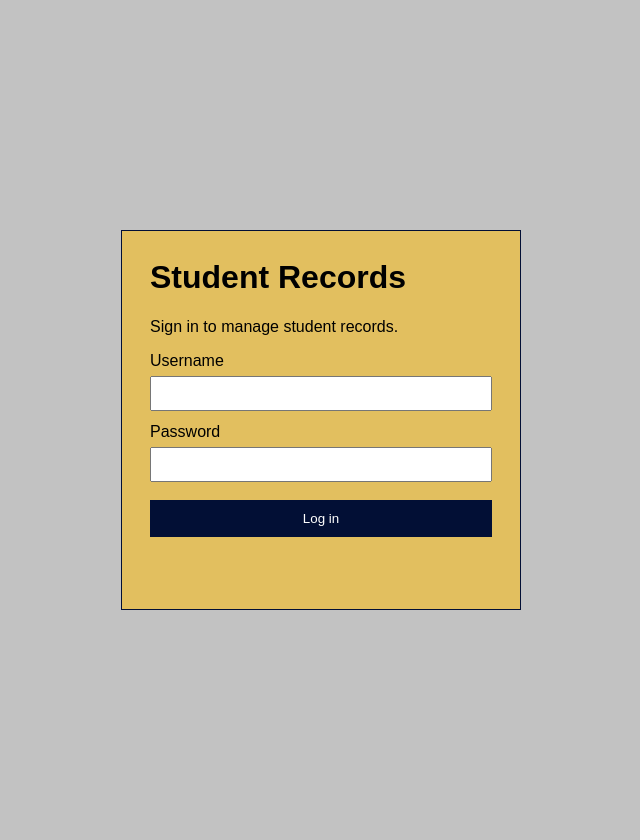
After one commit to japthh/Project_SysInt, a PHP site: page /login.html in a window 1280 px wide. The commit adds this page. Shown: the whole page, without its empty margins (319-959 px from the left). Run offline with PHP 8.4, Linux system fonts and the light colour scheme.

Commit message:
added login template and handling

```diff
--- a/addStudent.php
+++ b/addStudent.php
@@ -1,5 +1,7 @@
 <?php
 header("Content-Type: application/json");
+require_once "auth.php";
+require_authenticated_session();
 require_once "db.php";
 
 if($_SERVER["REQUEST_METHOD"] === "POST"){
--- a/deleteStudent.php
+++ b/deleteStudent.php
@@ -1,5 +1,7 @@
 <?php
 header('Content-Type: application/json');
+require_once 'auth.php';
+require_authenticated_session();
 require_once 'db.php';
 
 if ($_SERVER['REQUEST_METHOD'] !== 'DELETE') {
--- /dev/null
+++ b/login.html
@@ -0,0 +1,27 @@
+<!DOCTYPE html>
+<html lang="en">
+<head>
+    <meta charset="UTF-8">
+    <meta name="viewport" content="width=device-width, initial-scale=1.0">
+    <title>Login | Student Records</title>
+    <link rel="stylesheet" href="style.css">
+</head>
+<body class="login-page">
+    <main class="login-card">
+        <h1>Student Records</h1>
+        <p>Sign in to manage student records.</p>
+
+        <form id="loginForm" class="login-form">
+            <label for="username">Username</label>
+            <input type="text" id="username" name="username" autocomplete="username" required>
+
+            <label for="password">Password</label>
+            <input type="password" id="password" name="password" autocomplete="current-password" required>
+
+            <button type="submit">Log in</button>
+        </form>
+        <p id="loginMessage" class="login-message" role="status" aria-live="polite"></p>
+    </main>
+    <script src="login.js"></script>
+</body>
+</html>
--- /dev/null
+++ b/login.js
@@ -0,0 +1,42 @@
+const loginForm = document.getElementById("loginForm");
+const loginMessage = document.getElementById("loginMessage");
+
+fetch("auth.php", { cache: "no-store" })
+    .then(response => {
+        if (!response.ok) throw new Error("Unable to check login status.");
+        return response.json();
+    })
+    .then(data => {
+        if (data.authenticated) {
+            window.location.replace("index.html");
+        }
+    })
+    .catch(error => {
+        loginMessage.textContent = error.message;
+    });
+
+loginForm.addEventListener("submit", async event => {
+    event.preventDefault();
+    loginMessage.textContent = "";
+
+    const username = document.getElementById("username").value;
+    const password = document.getElementById("password").value;
+
+    try {
+        const response = await fetch("login.php", {
+            method: "POST",
+            headers: { "Content-Type": "application/json" },
+            body: JSON.stringify({ username, password })
+        });
+        const data = await response.json();
+
+        if (!response.ok || !data.success) {
+            loginMessage.textContent = data.message || "Unable to log in.";
+            return;
+        }
+
+        window.location.replace("index.html");
+    } catch (error) {
+        loginMessage.textContent = "Unable to reach the server. Please try again.";
+    }
+});
--- a/student.php
+++ b/student.php
@@ -2,6 +2,8 @@
 //base endpoint for searching specific data
 // add a value in the link to run [?ID=1]
 header("Content-Type: application/json");
+require_once "auth.php";
+require_authenticated_session();
 include "db.php";
 
 if(!isset($_GET['ID'])){
--- a/students.php
+++ b/students.php
@@ -1,6 +1,8 @@
 <?php
 //load all student endpoint
 header("Content-Type: application/json");
+require_once "auth.php";
+require_authenticated_session();
 include "db.php";                   //connects db.php
 $sql = "SELECT * FROM students";    //selects all queries from the table in DB
 $result = $conn->query($sql);       //get the executed query
--- a/style.css
+++ b/style.css
@@ -38,3 +38,60 @@ th, td {
 #message {
     color: rgba(0, 102, 128, 0.877);
 }
+
+.page-header {
+    display: flex;
+    align-items: center;
+    justify-content: space-between;
+}
+
+.page-header button {
+    padding: 8px 14px;
+    border: 1px solid #020f35;
+    background: #020f35;
+    color: #fff;
+}
+
+.login-page {
+    display: grid;
+    min-height: calc(100vh - 80px);
+    place-items: center;
+}
+
+.login-card {
+    box-sizing: border-box;
+    width: min(100%, 400px);
+    padding: 28px;
+    border: 1px solid #020f35;
+    background: rgb(226, 191, 95);
+}
+
+.login-card h1 {
+    margin-top: 0;
+}
+
+.login-form label {
+    display: block;
+    margin-top: 12px;
+}
+
+.login-form input {
+    box-sizing: border-box;
+    width: 100%;
+    margin: 6px 0 0;
+}
+
+.login-form button {
+    width: 100%;
+    margin-top: 18px;
+    padding: 10px;
+    border: 1px solid #020f35;
+    background: #020f35;
+    color: #fff;
+}
+
+.login-message {
+    min-height: 1.2em;
+    margin-bottom: 0;
+    color: #7a1111;
+}
```
Also changed, not shown: auth.php (added, +46 -0 lines), index.html (+49 -3 lines).
